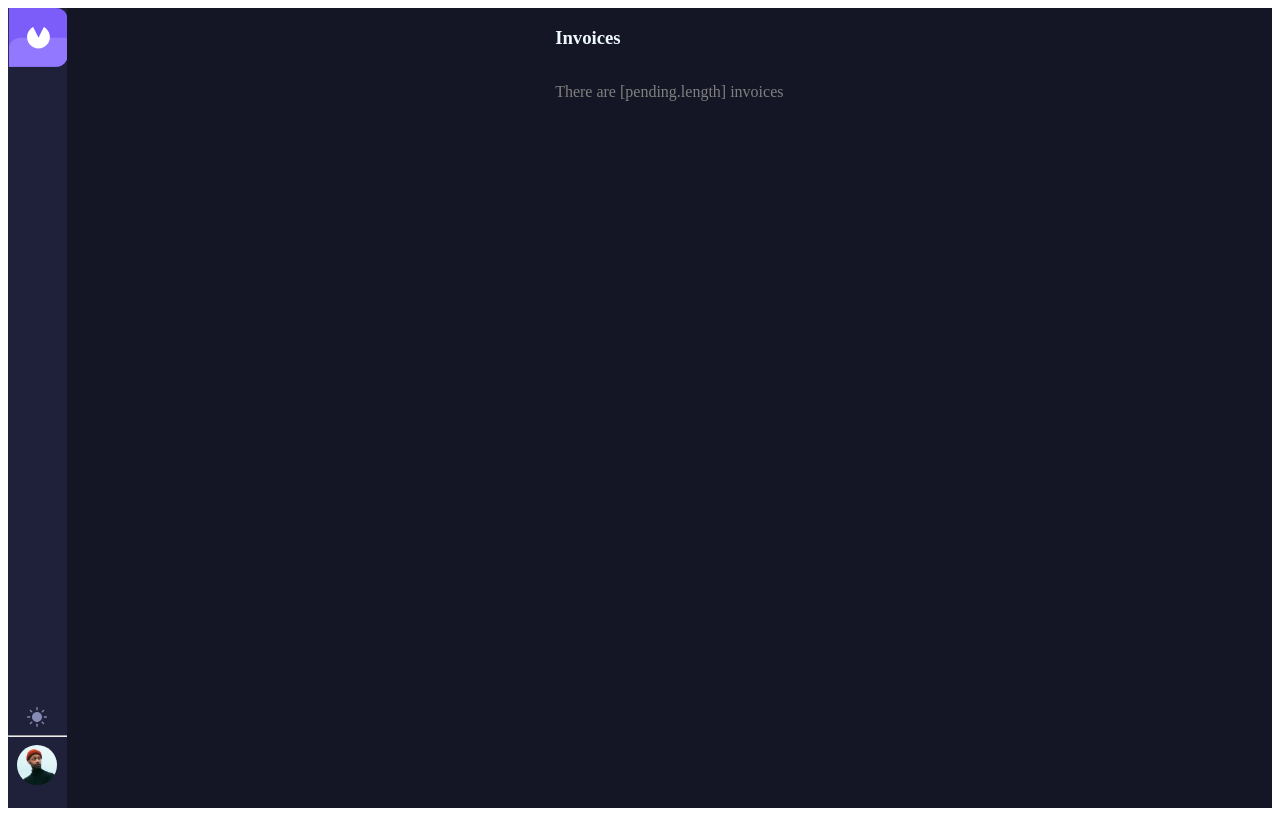
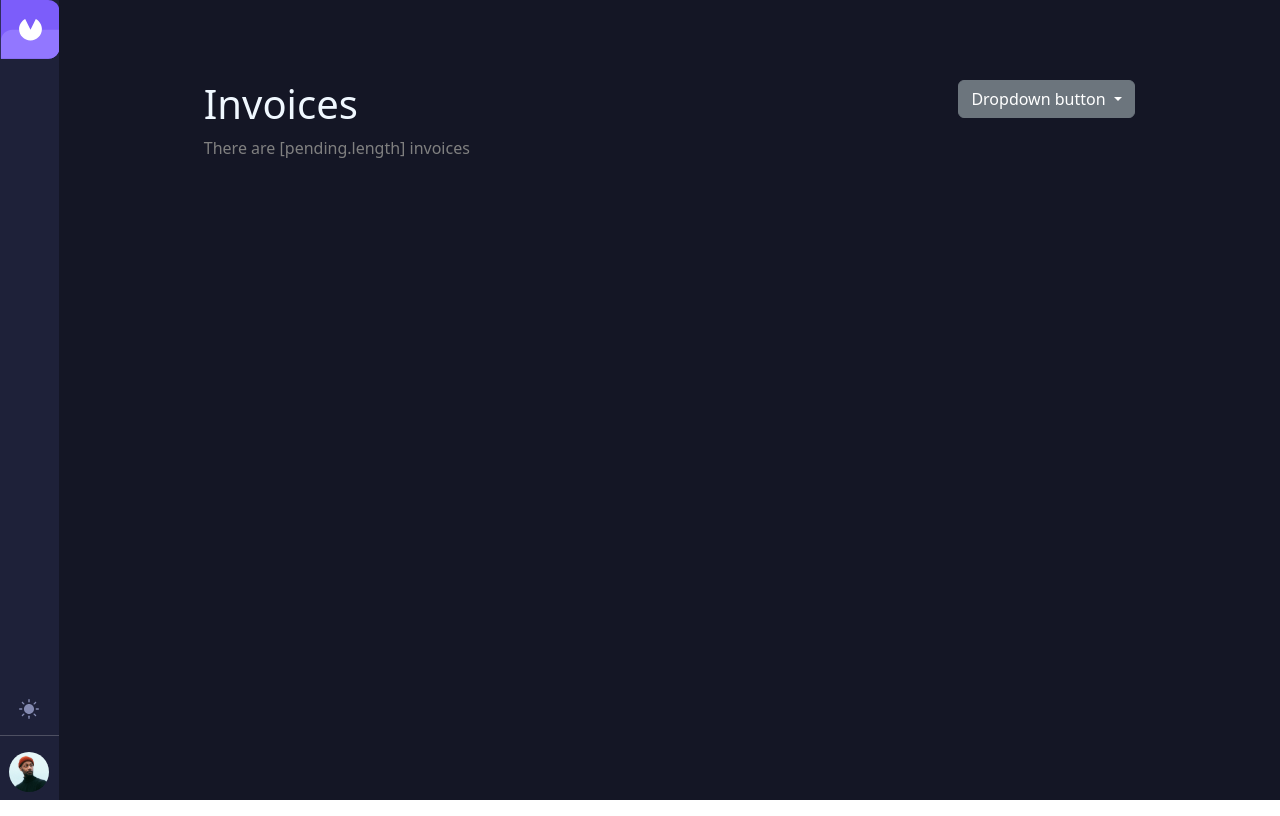
Before and after one commit to Abishop0831/InvoiceApp, an Angular app in the folder myApp/: page / in a window 1280 px wide. Built offline with nearby package versions, Linux system fonts and the light colour scheme; what @ngrx/store would draw is missing.

Commit message:
bootstrap imported, invoice nav added with bootstrap dropdown. invoice button next

```diff
--- a/myApp/angular.json
+++ b/myApp/angular.json
@@ -23,9 +23,13 @@
               "src/assets"
             ],
             "styles": [
+              "node_modules/bootstrap/dist/css/bootstrap.min.css",
               "src/styles.css"
             ],
-            "scripts": []
+            "scripts": [
+
+            "node_modules/bootstrap/dist/js/bootstrap.bundle.min.js"
+            ]
           },
           "configurations": {
             "production": {
@@ -94,7 +98,6 @@
               "src/styles.css"
             ],
             "scripts": [
-
             "node_modules/bootstrap/dist/js/bootstrap.bundle.min.js"
             ]
           }
--- a/myApp/package.json
+++ b/myApp/package.json
@@ -19,6 +19,7 @@
     "@angular/platform-browser-dynamic": "^14.2.0",
     "@angular/router": "^14.2.0",
     "@ngrx/store": "^14.3.2",
+    "bootstrap": "^5.2.2",
     "rxjs": "~7.5.0",
     "tslib": "^2.3.0",
     "zone.js": "~0.11.4"
--- a/myApp/src/app/home/home.component.css
+++ b/myApp/src/app/home/home.component.css
@@ -8,14 +8,16 @@
 }
 
 .invoices {
+    padding-top: 10vh;
     display: flex;
-    flex-direction: column;
-    justify-items: center;
-    align-items: center;
+    flex-direction: row;
+ justify-content: center;
+
     width: 100vw !important;
     height: 100vh !important;
     background-color: #141625;
-    gap:80%;
+    gap:40%;
+
 }
 
 .left {
--- a/myApp/src/app/home/home.component.html
+++ b/myApp/src/app/home/home.component.html
@@ -6,6 +6,16 @@
 <p>There are [pending.length] invoices</p>
 </section>
 <section class="right">
+    <div class="dropdown">
+        <button class="btn btn-secondary dropdown-toggle" type="button" data-bs-toggle="dropdown" aria-expanded="false">
+          Dropdown button
+        </button>
+        <ul class="dropdown-menu">
+          <li><a class="dropdown-item" href="#">Action</a></li>
+          <li><a class="dropdown-item" href="#">Another action</a></li>
+          <li><a class="dropdown-item" href="#">Something else here</a></li>
+        </ul>
+      </div>
 
 </section>
 </div>
```
Also changed, not shown: 1 other file (tests, documents, lock files or other folders).
